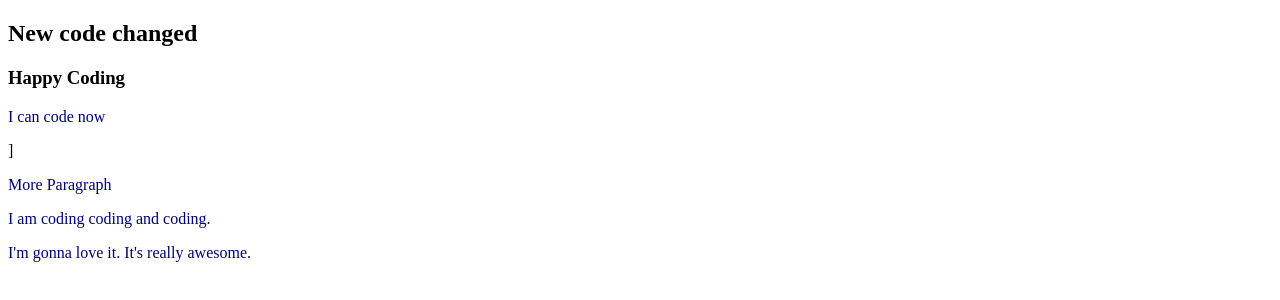
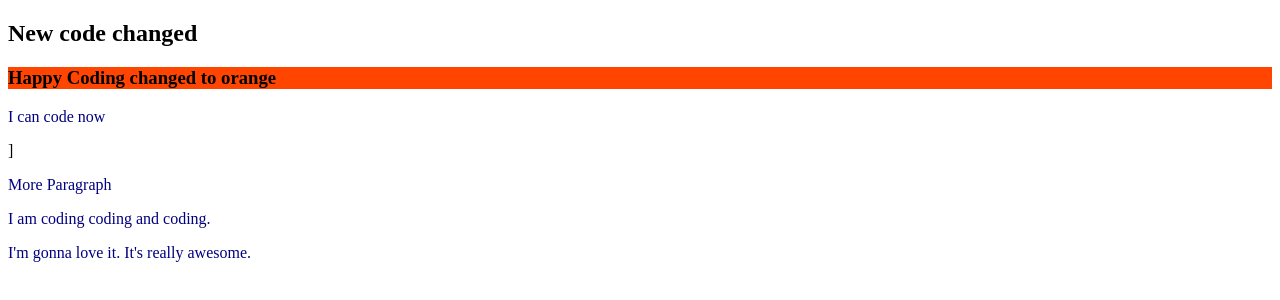
Before and after one commit to Arif-Billah71/my-first-repo, a plain HTML site: page index.html in a window 1280 px wide. Drawn offline with Linux system fonts and the light colour scheme.

Commit message:
make orange

```diff
--- a/index.html
+++ b/index.html
@@ -9,7 +9,7 @@
 </head>
 <body>
    <h2>New code changed</h2>
-    <h3>Happy Coding</h3>
+    <h3>Happy Coding changed to orange</h3>
     <p>I can code now</p>]
     <p>More Paragraph</p>
     <p> I am coding coding and coding.</p>
--- a/style.css
+++ b/style.css
@@ -1,3 +1,6 @@
 p{
     color:navy;
 }
+h3{
+    background-color: orangered;
+}
```
